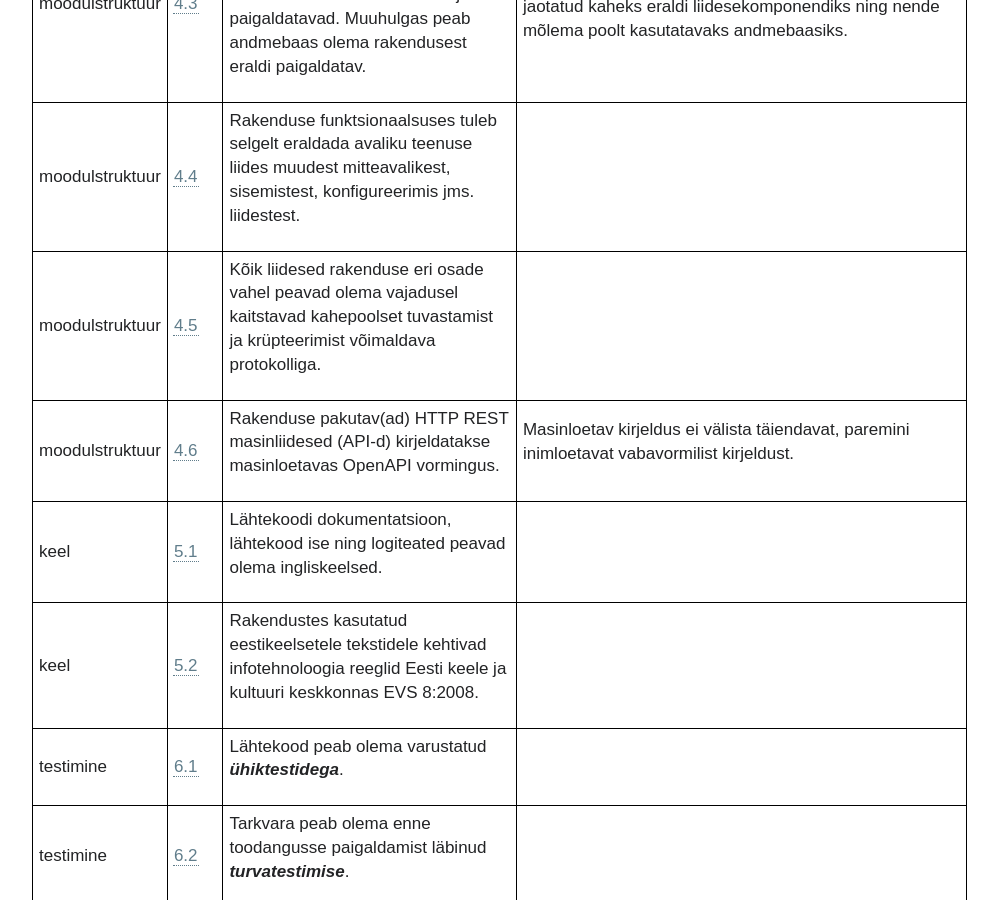
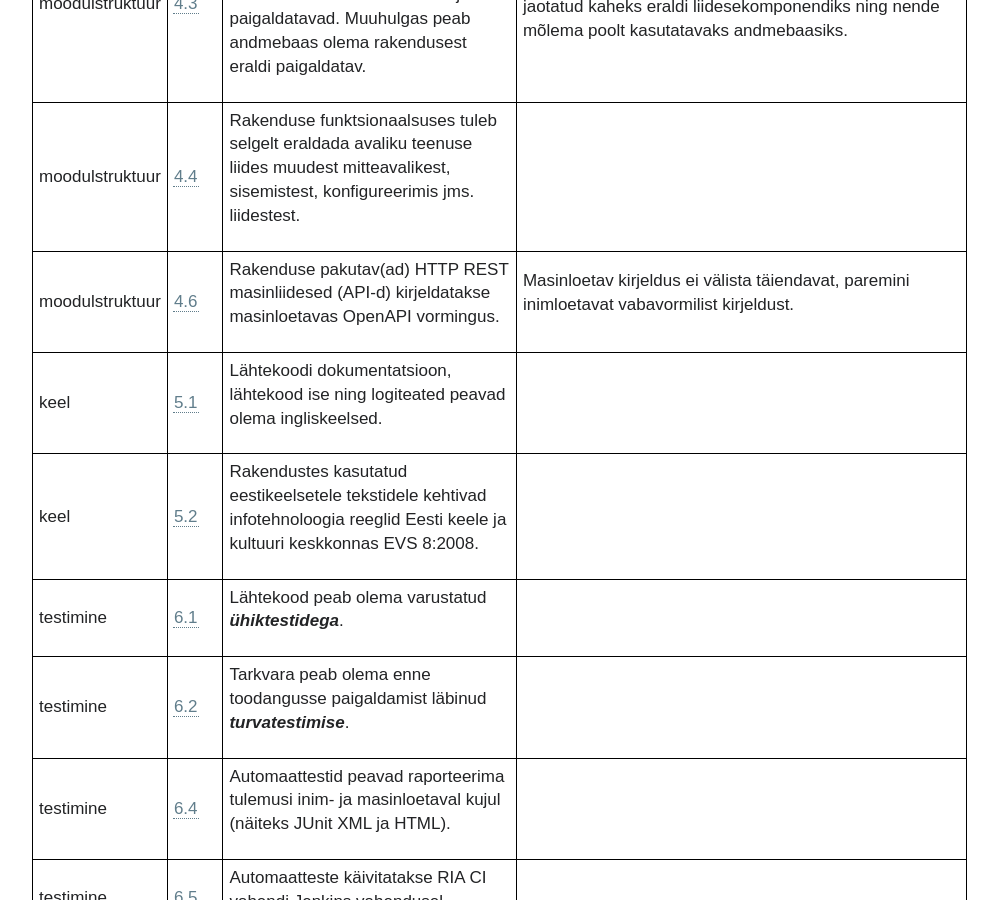
Before and after one commit to e-gov/MFN, a Jekyll site: the page built from index.md, in a window 1280 px wide and 900 px high, scrolled down 2430 px. Shown: the whole window, without its empty margins (0-998 px from the left). Built offline with Jekyll 4.4.1, drawn with Linux system fonts in a browser that asks for light colours; our own code applies the rules of GitHub Pages for plain Markdown files.

```diff
--- a/_data/Nouded.yml
+++ b/_data/Nouded.yml
@@ -42,9 +42,6 @@
       sel: 'Näiteks, kui rakendusel on eraldi turvakontekstidega liidesed ametnikule ja kodanikule, peab rakendus olema jaotatud kaheks eraldi liidesekomponendiks ning nende mõlema poolt kasutatavaks andmebaasiks.'
     - nr: 4
       son: 'Rakenduse funktsionaalsuses tuleb selgelt eraldada avaliku teenuse liides muudest mitteavalikest, sisemistest, konfigureerimis jms. liidestest.'
-      sel: ''
-    - nr: 5
-      son: 'Kõik liidesed rakenduse eri osade vahel peavad olema vajadusel kaitstavad kahepoolset tuvastamist ja krüpteerimist võimaldava protokolliga.'
       sel: ''
     - nr: 6
       son: 'Rakenduse pakutav(ad) HTTP REST masinliidesed (API-d) kirjeldatakse masinloetavas OpenAPI vormingus.'
```
Also changed, not shown: Muutelugu.md (+1 -0 lines).
